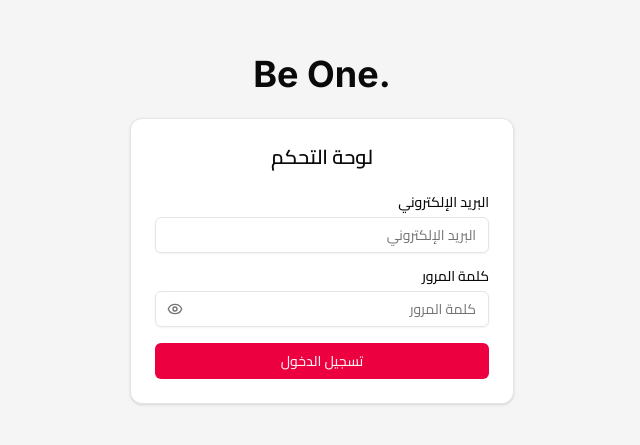
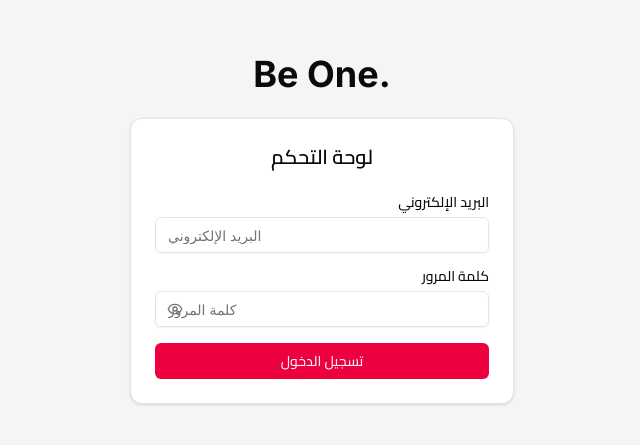
Before and after one commit to Peter3Khalil/be-one-dashboard, a React (Vite) app: page /ar in a window 1280 px wide. Shown: the part 171-616 px from the top of the page, without its empty margins (424-1064 px from the left). Built offline with nearby package versions, Linux system fonts and the light colour scheme; no server answers.

Commit message:
feat(input, textarea): add language detection for input and textarea components

```diff
--- a/src/components/ui/input.tsx
+++ b/src/components/ui/input.tsx
@@ -1,6 +1,6 @@
 import * as React from 'react';
 
-import { cn } from '@/lib/utils';
+import { cn, detectLang } from '@/lib/utils';
 
 function Input({ className, type, ...props }: React.ComponentProps<'input'>) {
   return (
@@ -11,6 +11,10 @@
         'h-9 w-full min-w-0 rounded-md border border-input bg-transparent px-3 py-1 text-base shadow-xs transition-[color,box-shadow] outline-none selection:bg-primary selection:text-primary-foreground file:inline-flex file:h-7 file:border-0 file:bg-transparent file:text-sm file:font-medium file:text-foreground placeholder:text-muted-foreground disabled:pointer-events-none disabled:cursor-not-allowed disabled:opacity-50 md:text-sm dark:bg-input/30',
         'focus-visible:border-ring focus-visible:ring-[3px] focus-visible:ring-ring/50',
         'aria-invalid:border-destructive aria-invalid:ring-destructive/20 dark:aria-invalid:ring-destructive/40',
+        {
+          arabic: detectLang(String(props.value) || '') === 'ar',
+          english: detectLang(String(props.value) || '') === 'en',
+        },
         className
       )}
       {...props}
--- a/src/components/ui/textarea.tsx
+++ b/src/components/ui/textarea.tsx
@@ -1,6 +1,6 @@
 import * as React from 'react';
 
-import { cn } from '@/lib/utils';
+import { cn, detectLang } from '@/lib/utils';
 
 function Textarea({ className, ...props }: React.ComponentProps<'textarea'>) {
   return (
@@ -8,6 +8,10 @@
       data-slot="textarea"
       className={cn(
         'flex field-sizing-content min-h-16 w-full rounded-md border border-input bg-transparent px-3 py-2 text-base shadow-xs transition-[color,box-shadow] outline-none placeholder:text-muted-foreground focus-visible:border-ring focus-visible:ring-[3px] focus-visible:ring-ring/50 disabled:cursor-not-allowed disabled:opacity-50 aria-invalid:border-destructive aria-invalid:ring-destructive/20 md:text-sm dark:bg-input/30 dark:aria-invalid:ring-destructive/40',
+        {
+          arabic: detectLang(String(props.value) || '') === 'ar',
+          english: detectLang(String(props.value) || '') === 'en',
+        },
         className
       )}
       {...props}
```
